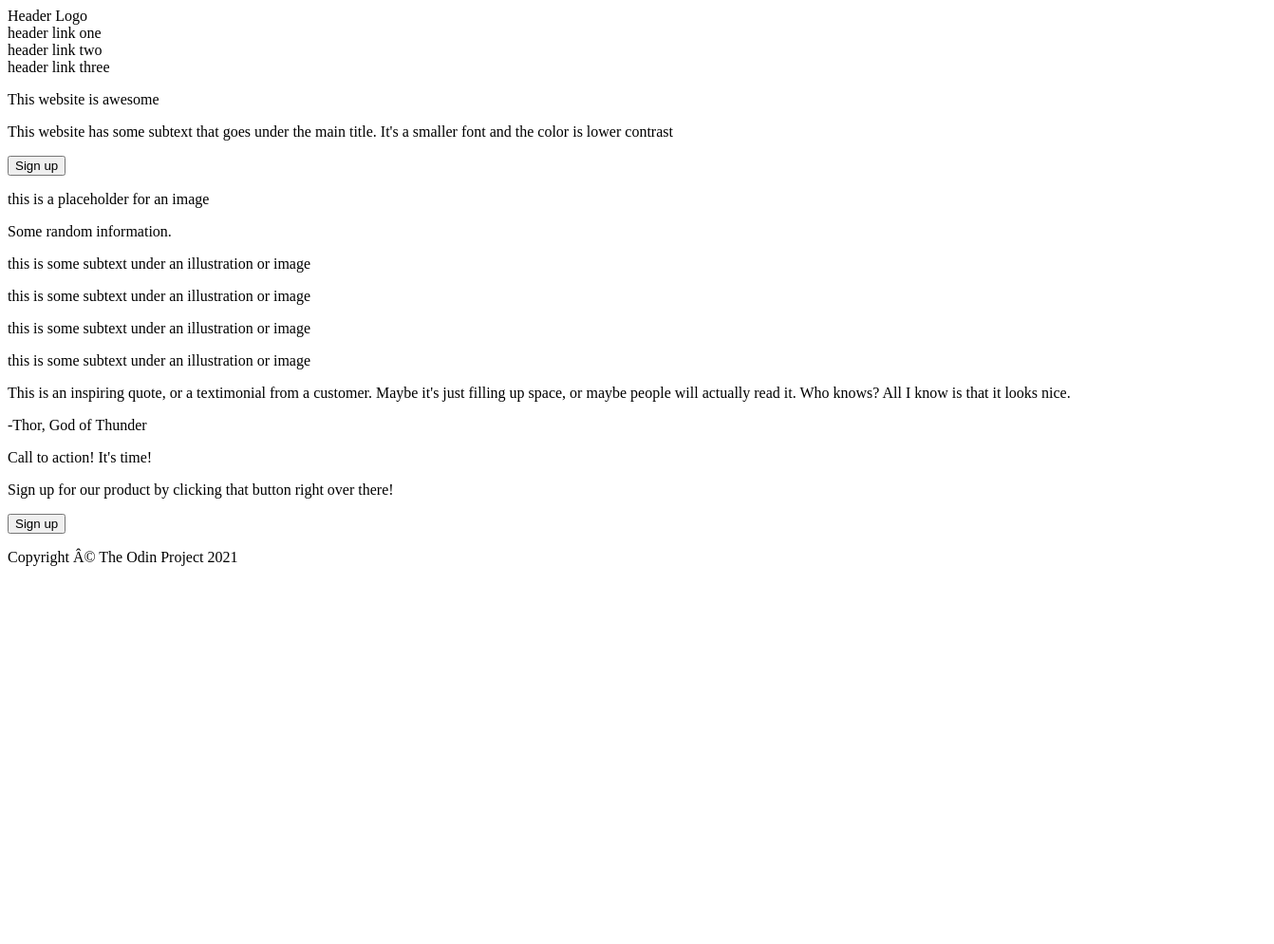
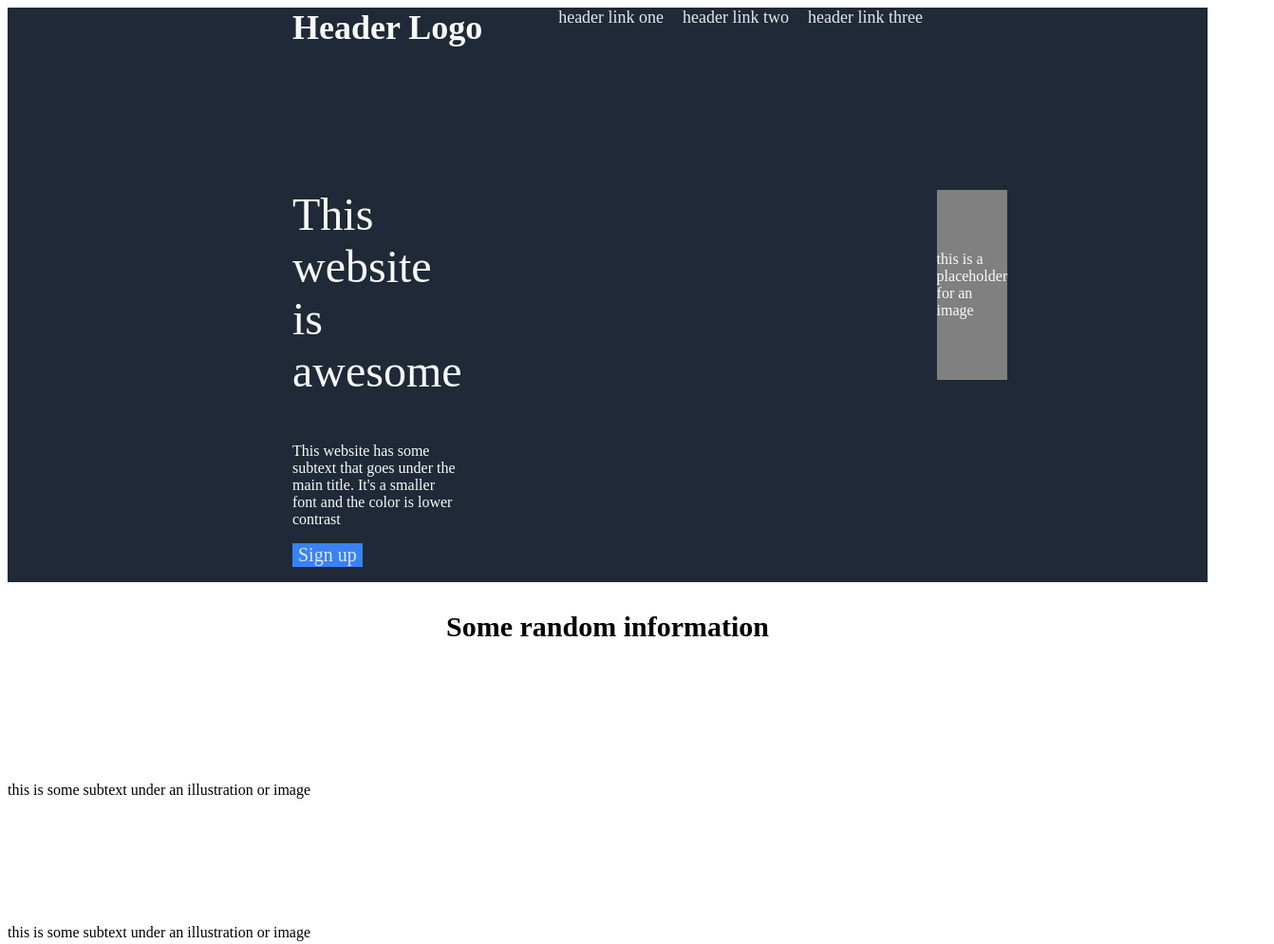
Before and after one commit to kam1729/Landing-page, a plain HTML site: page index.html in a window 1280 px wide. Shown: the top 994 px of the page at 95% size, 1342 px wide, since content can reach past the window. Before the commit the page ends 800 px from the top, so only its background shows below. Drawn offline with Linux system fonts and the light colour scheme.

Commit message:
Complete css part

```diff
--- a/index.html
+++ b/index.html
@@ -3,21 +3,35 @@
     <head>
         <meta charset="UFT-8">
         <title>Landingpage</title>
+        <link rel="stylesheet" href="style.css">
     </head>
 
     <body>
-        <div class="header"> <div>Header Logo</div> <div> <div>header link one</div> <div>header link two</div> <div>header link three</div> </div> </div>
+        <div class="div12">
+            <div class="header"> <div class="headerlogo">Header Logo</div> <div class="headerlink"> <div>header link one</div> <div>header link two</div> <div>header link three</div> </div> </div>
+            <div class="div1">
+                <div class="div11"> <p class="websiteawesome">This website is awesome</p>
+                      <p>This website has some subtext that goes under the main title. It's a smaller font and the color is lower contrast</p>
+                      <p> <button class="button">Sign up</button> </p>
+                </div>
+
+                <div class="placeholder">
+                    <p>this is a placeholder for an image</p>
+                </div>
+            </div>
+        </div>
 
 
 
-        <div>
-            <div> <p>This website is awesome</p>
-                  <p>This website has some subtext that goes under the main title. It's a smaller font and the color is lower contrast</p>
-                  <p> <button>Sign up</button> </p>
-            </div>
 
-            <div>
-                <p>this is a placeholder for an image</p>
+        <div class="div2">
+            <div><p class="somerandom">Some random information</p></div>
+
+            <div class="div21">
+                <div> <div class="box"></div> <p>this is some subtext under an illustration or image</p></div>
+                <div> <div class="box"></div> <p>this is some subtext under an illustration or image</p></div>
+                <div> <div class="box"></div> <p>this is some subtext under an illustration or image</p></div>
+                <div> <div class="box"></div> <p>this is some subtext under an illustration or image</p></div>
             </div>
 
         </div>
@@ -25,37 +39,24 @@
 
 
 
-        <div>
-            <div><p>Some random information.</p></div>
-
-            <div>
-                <div> <p class="box"><div></div></p> <p>this is some subtext under an illustration or image</p></div>
-                <div> <p class="box"><div></div></p> <p>this is some subtext under an illustration or image</p></div>
-                <div> <p class="box"><div></div></p> <p>this is some subtext under an illustration or image</p></div>
-                <div> <p class="box"><div></div></p> <p>this is some subtext under an illustration or image</p></div>
-            </div>
+        <div class="div3">
+            <div class="textbox"><p>This is an inspiring quote, or a textimonial from a customer. Maybe it's just filling up space, or maybe people will actually read it. Who knows? All I know is that it looks nice.</p></div>
+            <div class="author"><p>-Thor, God of Thunder</p></div>
 
         </div>
 
 
 
 
-        <div>
-            <p>This is an inspiring quote, or a textimonial from a customer. Maybe it's just filling up space, or maybe people will actually read it. Who knows? All I know is that it looks nice.</p>
-            <p>-Thor, God of Thunder</p>
-
-        </div>
-
-
-
-
-        <div>
-            <div>
-                <p>Call to action! It's time!</p>
-                <p>Sign up for our product by clicking that button right over there!</p>
-            </div>
-            <div>
-                <button>Sign up</button>
+        <div class="div4">
+            <div class="div41">
+             <div class="div411">
+                    <p class="callaction">Call to action! It's time!</p>
+                     <p>Sign up for our product by clicking that button right over there!</p>
+             </div>
+             <div class="div422">
+                    <button class="button">Sign up</button>
+             </div>
             </div>
 
         </div>
--- a/style.css
+++ b/style.css
@@ -0,0 +1,149 @@
+* {
+    font-family: 'Times New Roman', Times, serif;
+
+}
+body {
+    display: flex;
+    flex-direction: column;
+    flex: 1;
+}
+.div12 {
+    background-color: #1F2937;
+
+}
+.header {
+    background-color: #1F2937;
+    display: flex;
+    justify-content: space-between;
+    margin-bottom: 100px;
+}
+
+.headerlogo {
+    margin-left: 300px;
+}
+
+.headerlink {
+    margin-right: 300px;
+    display: flex;
+    gap: 20px;
+}
+.div1 {
+    background-color: #1F2937;
+    color: #F9FAF8;
+    display: flex;
+    flex-direction: row;
+    flex: 1;
+    gap: 500px;
+}
+.div11 {
+    margin-left: 300px;
+}
+.headerlogo {
+    font-size: 36px;
+    color: #F9FAF8;
+    font-weight: 900;
+}
+.headerlink {
+    font-size: 18px;
+    color: #E5E7EB;
+}
+.websiteawesome {
+    font-size: 48px;
+    color: #F9FAF8;
+}
+.placeholder {
+    background-color: grey;
+    display: flex;
+    justify-content: center;
+    align-items: center;
+    margin-right: 300px;
+    width: 500px;
+    height: 200px;
+    margin-top: 50px;
+}
+
+.button {
+    background-color: #3882F6;
+    border: 0;
+    font-size: xx-large;
+}
+
+.div2 {
+    display: flex;
+    flex-direction: column;
+    justify-content: center;
+}
+.somerandom {
+    display: flex;
+    justify-content: center;
+    font-weight: 900;
+    font-size: 30px;
+    margin-left: 0px;
+}
+
+.box {
+    display: block;
+    height: 100px;
+    width: 100px;
+    border-color: #3882F6;
+    color: #3882F6;
+    border-width: 5px;
+}
+.div3 {
+    display: flex;
+    flex-direction: column;
+    justify-content: center;
+    align-items: center;
+    font-size: 36px;
+    font-style: light italic;
+    color: #1F2937;
+    background-color: #E5E7EB;
+}
+.textbox {
+    width: 800px;
+    height: 200px;
+    font-style: italic;
+}
+.author {
+    margin-left: 900px;
+    font-weight: 900;
+}
+.div4 {
+    display: flex;
+    background-color: #F9FAF8;
+    align-items: center;
+    height: 314px;
+    width: 1334px;
+}
+
+.div41 {
+    display: flex;
+    align-items: center;
+    justify-content: center;
+    background-color: #3882F6;
+    color: #F9FAF8;
+    margin-left: 650px;
+    width: 900px;
+    height: 100px;
+    gap: 50px;
+}
+.button {
+    background-color: #3882F6;
+    color: #E5E7EB;
+    border: white;
+    border-color: #F9FAF8;
+    font-size: 20px;
+}
+.callaction {
+    font-weight: 900;
+    font-size: large;
+}
+
+.footer {
+    display: flex;
+    justify-content: center;
+    align-items: center;
+    background-color: #1F2937;
+    color: #F9FAF8;
+    height: 100px;
+}
```
